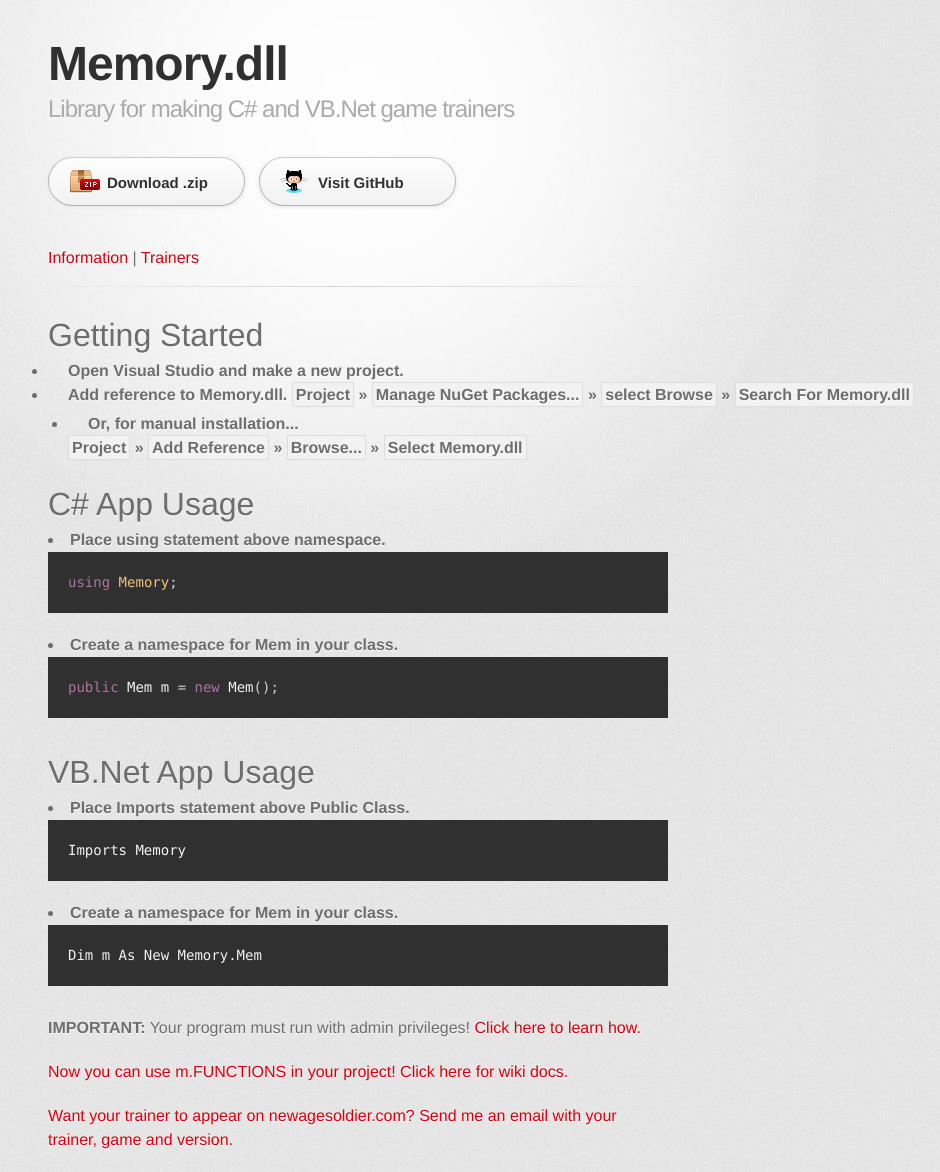
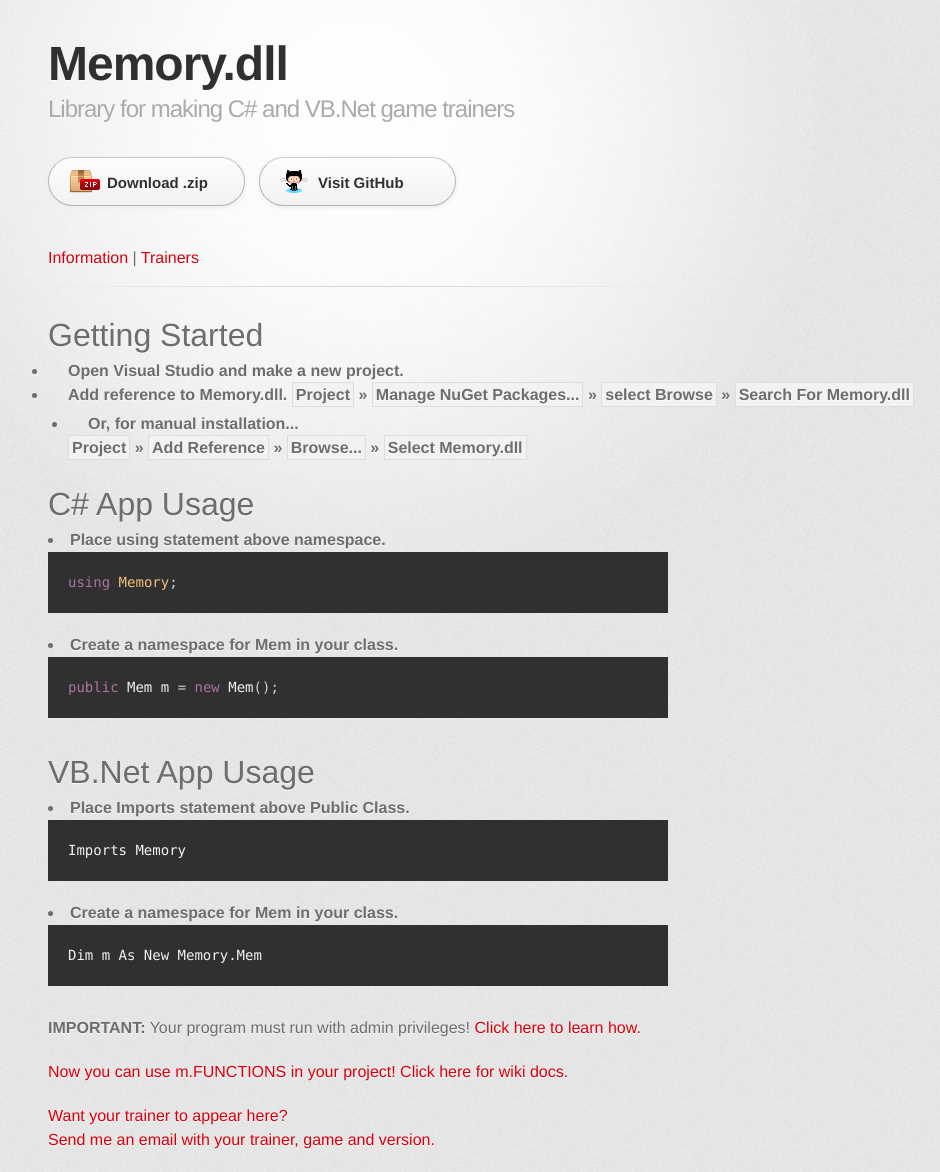
Before and after one commit to erfg12/memory.dll, a Jekyll site: the page built from index.md, in a window 1280 px wide. Shown: the whole page, without its empty margins (282-1222 px from the left). Built offline with Jekyll 4.4.1, drawn with Linux system fonts in a browser that asks for light colours; some web fonts are replaced; our own code applies the rules of GitHub Pages for plain Markdown files.

Commit message:
note change

```diff
--- a/index.md
+++ b/index.md
@@ -41,4 +41,4 @@
 
 <a href="https://github.com/erfg12/memory.dll/wiki" target="_BLANK">Now you can use m.FUNCTIONS in your project! Click here for wiki docs.</a>
 
-<a href="mailto:newgmobile@gmail.com" target="_BLANK">Want your trainer to appear on newagesoldier.com? Send me an email with your trainer, game and version.</a>
+<a href="mailto:newgmobile@gmail.com" target="_BLANK">Want your trainer to appear here?<br>Send me an email with your trainer, game and version.</a>
```
